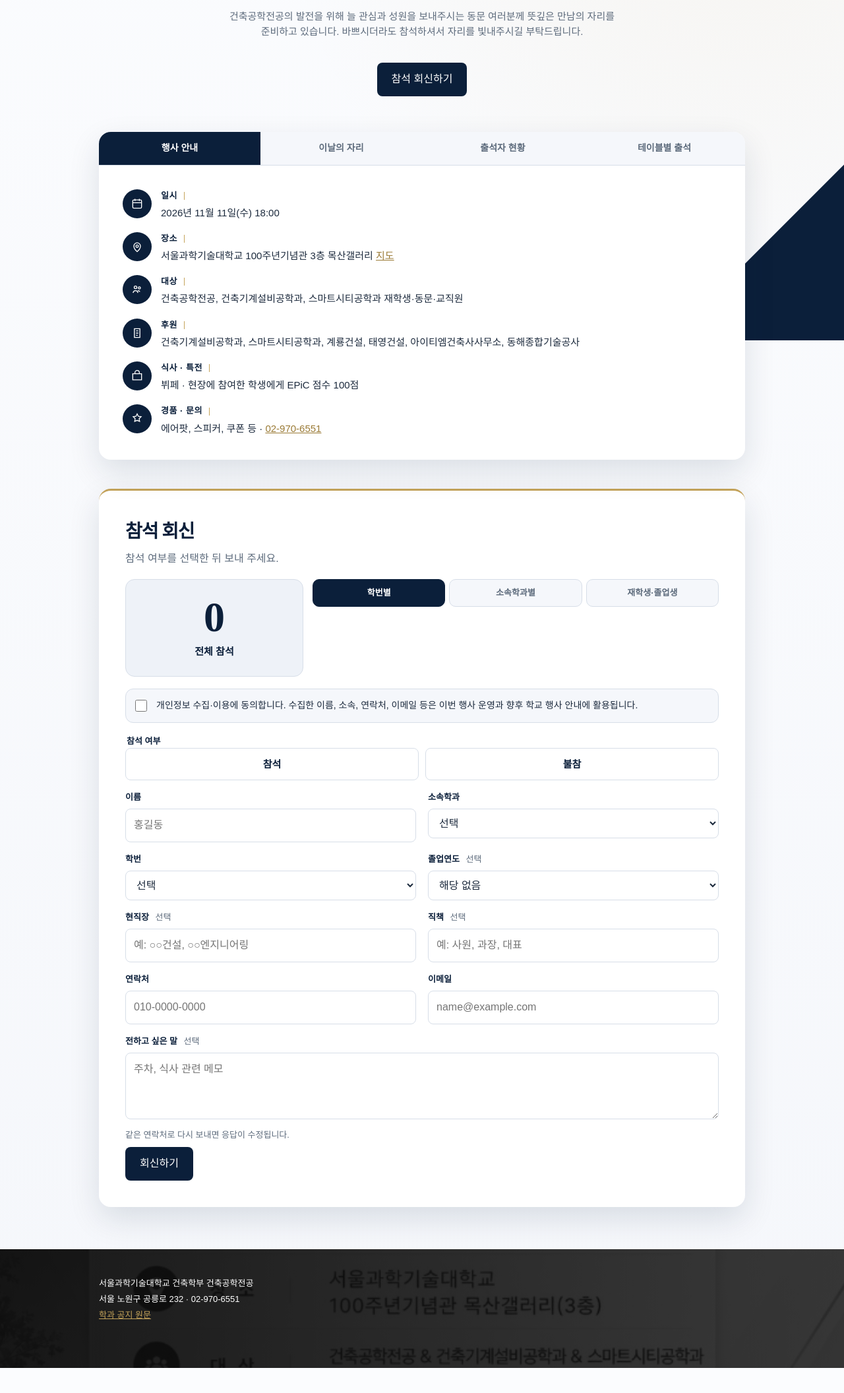
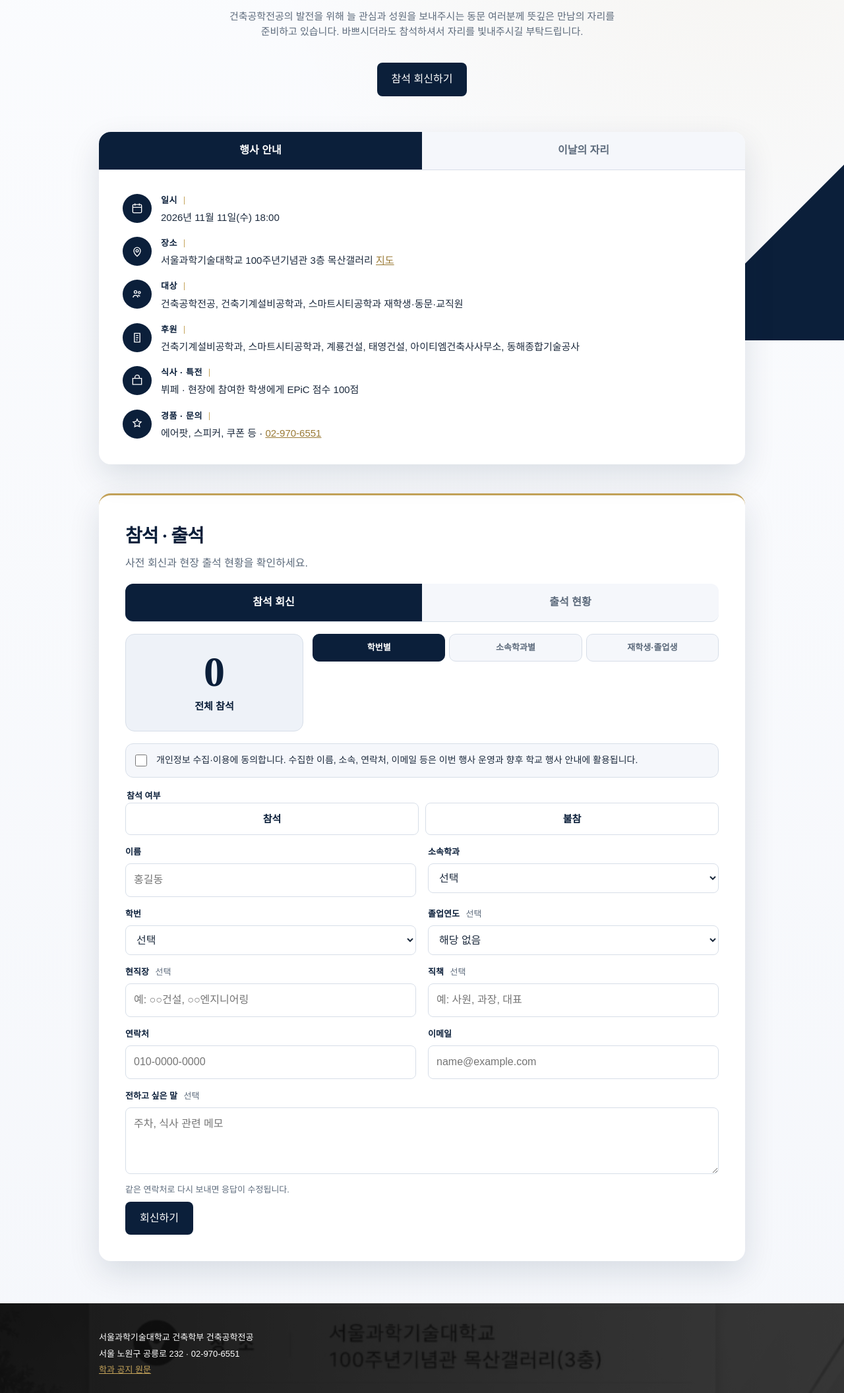
Before and after one commit to kim0930/homecomingday, a Flask app: page / in a window 1280 px wide. Shown: the part 396-2508 px from the top of the page at 66% size. Before the commit the page ends 2470 px from the top, so only its background shows below. Run offline with Flask 3, Linux system fonts and the light colour scheme; tables that the repository leaves empty hold one stand-in row (values such as "Sample post"); some web fonts are replaced.

Commit message:
Move attendance status into RSVP section tabs.

```diff
--- a/static/styles.css
+++ b/static/styles.css
@@ -215,20 +215,19 @@ h1 {
 
 .tabs {
   display: grid;
-  grid-template-columns: repeat(4, minmax(0, 1fr));
+  grid-template-columns: 1fr 1fr;
   border-bottom: 1px solid var(--line);
   background: var(--paper-2);
 }
 
 .tab {
   margin: 0;
-  padding: 14px 8px;
+  padding: 16px 12px;
   border: 0;
   border-radius: 0;
   background: transparent;
   color: var(--muted);
   font: inherit;
-  font-size: 14px;
   font-weight: 650;
   cursor: pointer;
 }
@@ -432,6 +431,31 @@ h1 {
   border-radius: 18px;
   box-shadow: var(--shadow);
   border-top: 3px solid var(--gold);
+}
+
+.reply-tabs {
+  margin: 0 0 18px;
+  border-radius: 12px;
+  overflow: hidden;
+}
+
+.reply-panels {
+  display: grid;
+  gap: 8px;
+}
+
+.reply-panel[hidden] { display: none; }
+
+.reply-panel.is-active {
+  display: block;
+  animation: fade-in 0.35s ease both;
+}
+
+.presence-subtitle {
+  margin: 28px 0 12px;
+  font-size: 18px;
+  font-weight: 700;
+  color: var(--navy);
 }
 
 .tally-board {
@@ -1016,12 +1040,6 @@ td:nth-child(9) { white-space: normal; min-width: 160px; }
     flex-direction: column;
   }
 
-  .tabs {
-    grid-template-columns: 1fr 1fr;
-  }
-
-  .tab { font-size: 13px; padding: 12px 6px; }
-
   .tally-board {
     grid-template-columns: 1fr;
   }
--- a/templates/index.html
+++ b/templates/index.html
@@ -54,8 +54,6 @@
       <div class="tabs" role="tablist" aria-label="안내 구분">
         <button type="button" class="tab is-active" role="tab" id="tab-info" aria-controls="panel-info" aria-selected="true" data-tab="info">행사 안내</button>
         <button type="button" class="tab" role="tab" id="tab-program" aria-controls="panel-program" aria-selected="false" data-tab="program" tabindex="-1">이날의 자리</button>
-        <button type="button" class="tab" role="tab" id="tab-checkin" aria-controls="panel-checkin" aria-selected="false" data-tab="checkin" tabindex="-1">출석자 현황</button>
-        <button type="button" class="tab" role="tab" id="tab-tables" aria-controls="panel-tables" aria-selected="false" data-tab="tables" tabindex="-1">테이블별 출석</button>
       </div>
 
       <div class="tab-panels">
@@ -140,62 +138,23 @@
             {% endfor %}
           </ol>
         </div>
-
-        <div class="tab-panel" role="tabpanel" id="panel-checkin" aria-labelledby="tab-checkin" hidden>
-          <div class="tally-board presence-board" id="checkin-tally" aria-label="현장 출석 집계"
-               data-checked="{{ stats.checked_in }}"
-               data-checked-other="{{ stats.checked_other }}"
-               data-checked-by-year='{{ stats.checked_by_year|tojson }}'
-               data-checked-by-dept='{{ stats.checked_by_dept|tojson }}'
-               data-checked-by-status='{{ stats.checked_by_status|tojson }}'
-               data-by-table='{{ stats.by_table|tojson }}'>
-            <div class="tally-total">
-              <strong id="checked-count">{{ stats.checked_in }}</strong>
-              <span>현장 출석</span>
-            </div>
-            <div class="tally-side">
-              <div class="tally-tabs" role="tablist" aria-label="출석자 통계 구분">
-                <button type="button" class="tally-tab is-active" role="tab" aria-selected="true" data-presence="year">학번별</button>
-                <button type="button" class="tally-tab" role="tab" aria-selected="false" data-presence="dept">소속학과별</button>
-                <button type="button" class="tally-tab" role="tab" aria-selected="false" data-presence="status">재학생·졸업생</button>
-              </div>
-              <ul class="tally-years" id="checked-breakdown">
-                {% for row in stats.checked_by_year %}
-                <li><strong>{{ row.people }}</strong><span>{{ row.label }}</span></li>
-                {% endfor %}
-                {% if stats.checked_other %}
-                <li><strong>{{ stats.checked_other }}</strong><span>기타</span></li>
-                {% endif %}
-              </ul>
-            </div>
-          </div>
-          <p class="panel-note">QR 출석 체크를 완료한 인원 기준입니다.</p>
-        </div>
-
-        <div class="tab-panel" role="tabpanel" id="panel-tables" aria-labelledby="tab-tables" hidden>
-          <div class="table-status" id="table-status" aria-label="테이블별 출석 현황">
-            {% for row in stats.by_table %}
-            <div class="table-status-card{% if row.assigned and row.checked_in >= row.assigned %} is-full{% endif %}">
-              <strong>{{ row.table }}</strong>
-              <div class="table-label">번 테이블</div>
-              <div class="table-count">{{ row.checked_in }} / {{ row.assigned }}명</div>
-            </div>
-            {% else %}
-            <p class="panel-note">아직 테이블 배정·출석 데이터가 없습니다.</p>
-            {% endfor %}
-          </div>
-          <p class="panel-note">각 테이블의 배정 인원 대비 현장 출석 수입니다.</p>
-        </div>
       </div>
     </section>
 
     <section class="reply" id="reply" aria-labelledby="reply-title">
       <div class="reply-card">
         <div class="section-head">
-          <h2 id="reply-title">참석 회신</h2>
-          <p>참석 여부를 선택한 뒤 보내 주세요.</p>
+          <h2 id="reply-title">참석 · 출석</h2>
+          <p>사전 회신과 현장 출석 현황을 확인하세요.</p>
         </div>
 
+        <div class="tabs reply-tabs" role="tablist" aria-label="참석 구분">
+          <button type="button" class="tab is-active" role="tab" id="tab-rsvp" aria-controls="reply-panel-rsvp" aria-selected="true" data-reply-tab="rsvp">참석 회신</button>
+          <button type="button" class="tab" role="tab" id="tab-presence" aria-controls="reply-panel-presence" aria-selected="false" data-reply-tab="presence" tabindex="-1">출석 현황</button>
+        </div>
+
+        <div class="reply-panels">
+          <div class="reply-panel is-active" role="tabpanel" id="reply-panel-rsvp" aria-labelledby="tab-rsvp">
             <div class="tally-board" id="tally" aria-label="현재 참석 집계"
                  data-attend="{{ stats.attend }}"
                  data-other="{{ stats.other }}"
@@ -314,6 +273,58 @@
           <button type="submit">회신하기</button>
             </form>
           </div>
+
+          <div class="reply-panel" role="tabpanel" id="reply-panel-presence" aria-labelledby="tab-presence" hidden
+               data-checked="{{ stats.checked_in }}"
+               data-checked-other="{{ stats.checked_other }}"
+               data-checked-by-year='{{ stats.checked_by_year|tojson }}'
+               data-checked-by-dept='{{ stats.checked_by_dept|tojson }}'
+               data-checked-by-status='{{ stats.checked_by_status|tojson }}'
+               data-by-table='{{ stats.by_table|tojson }}'>
+            <div class="tally-board presence-board" id="checkin-tally" aria-label="현장 출석 집계"
+                 data-checked="{{ stats.checked_in }}"
+                 data-checked-other="{{ stats.checked_other }}"
+                 data-checked-by-year='{{ stats.checked_by_year|tojson }}'
+                 data-checked-by-dept='{{ stats.checked_by_dept|tojson }}'
+                 data-checked-by-status='{{ stats.checked_by_status|tojson }}'>
+              <div class="tally-total">
+                <strong id="checked-count">{{ stats.checked_in }}</strong>
+                <span>현장 출석</span>
+              </div>
+              <div class="tally-side">
+                <div class="tally-tabs" role="tablist" aria-label="출석자 통계 구분">
+                  <button type="button" class="tally-tab is-active" role="tab" aria-selected="true" data-presence="year">학번별</button>
+                  <button type="button" class="tally-tab" role="tab" aria-selected="false" data-presence="dept">소속학과별</button>
+                  <button type="button" class="tally-tab" role="tab" aria-selected="false" data-presence="status">재학생·졸업생</button>
+                </div>
+                <ul class="tally-years" id="checked-breakdown">
+                  {% for row in stats.checked_by_year %}
+                  <li><strong>{{ row.people }}</strong><span>{{ row.label }}</span></li>
+                  {% endfor %}
+                  {% if stats.checked_other %}
+                  <li><strong>{{ stats.checked_other }}</strong><span>기타</span></li>
+                  {% endif %}
+                </ul>
+              </div>
+            </div>
+            <p class="panel-note">QR 출석 체크를 완료한 인원 기준입니다.</p>
+
+            <h3 class="presence-subtitle">테이블별 출석</h3>
+            <div class="table-status" id="table-status" aria-label="테이블별 출석 현황">
+              {% for row in stats.by_table %}
+              <div class="table-status-card{% if row.assigned and row.checked_in >= row.assigned %} is-full{% endif %}">
+                <strong>{{ row.table }}</strong>
+                <div class="table-label">번 테이블</div>
+                <div class="table-count">{{ row.checked_in }} / {{ row.assigned }}명</div>
+              </div>
+              {% else %}
+              <p class="panel-note">아직 테이블 배정·출석 데이터가 없습니다.</p>
+              {% endfor %}
+            </div>
+            <p class="panel-note">각 테이블의 배정 인원 대비 현장 출석 수입니다.</p>
+          </div>
+        </div>
+      </div>
     </section>
   </main>
 
@@ -418,34 +429,28 @@
         });
       }
 
-      var tabs = Array.prototype.slice.call(document.querySelectorAll(".tab"));
-      var panels = {
-        info: document.getElementById("panel-info"),
-        program: document.getElementById("panel-program"),
-        checkin: document.getElementById("panel-checkin"),
-        tables: document.getElementById("panel-tables")
-      };
-
+      function bindTabs(root, attr, panelMap) {
+        if (!root) return;
+        var tabs = Array.prototype.slice.call(root.querySelectorAll(".tab"));
         function activate(name, focusTab) {
           tabs.forEach(function (tab) {
-          var on = tab.getAttribute("data-tab") === name;
+            var on = tab.getAttribute(attr) === name;
             tab.classList.toggle("is-active", on);
             tab.setAttribute("aria-selected", on ? "true" : "false");
             tab.tabIndex = on ? 0 : -1;
             if (on && focusTab) tab.focus();
           });
-        Object.keys(panels).forEach(function (key) {
-          var panel = panels[key];
+          Object.keys(panelMap).forEach(function (key) {
+            var panel = panelMap[key];
             if (!panel) return;
             var on = key === name;
             panel.classList.toggle("is-active", on);
             panel.hidden = !on;
           });
         }
-
         tabs.forEach(function (tab, index) {
           tab.addEventListener("click", function () {
-          activate(tab.getAttribute("data-tab"), false);
+            activate(tab.getAttribute(attr), false);
           });
           tab.addEventListener("keydown", function (event) {
             var next = null;
@@ -459,8 +464,18 @@
               event.preventDefault();
               next = tabs[tabs.length - 1];
             }
-          if (next) activate(next.getAttribute("data-tab"), true);
+            if (next) activate(next.getAttribute(attr), true);
           });
+        });
+      }
+
+      bindTabs(document.querySelector('.panel[aria-label="행사 정보"]'), "data-tab", {
+        info: document.getElementById("panel-info"),
+        program: document.getElementById("panel-program"),
+      });
+      bindTabs(document.querySelector(".reply-card"), "data-reply-tab", {
+        rsvp: document.getElementById("reply-panel-rsvp"),
+        presence: document.getElementById("reply-panel-presence"),
       });
 
       var input = document.getElementById("phone");
```
Also changed, not shown: docs/index.html (+51 -41 lines), docs/styles.css (+27 -9 lines). Lines whose indentation alone changed are shown as unchanged.
